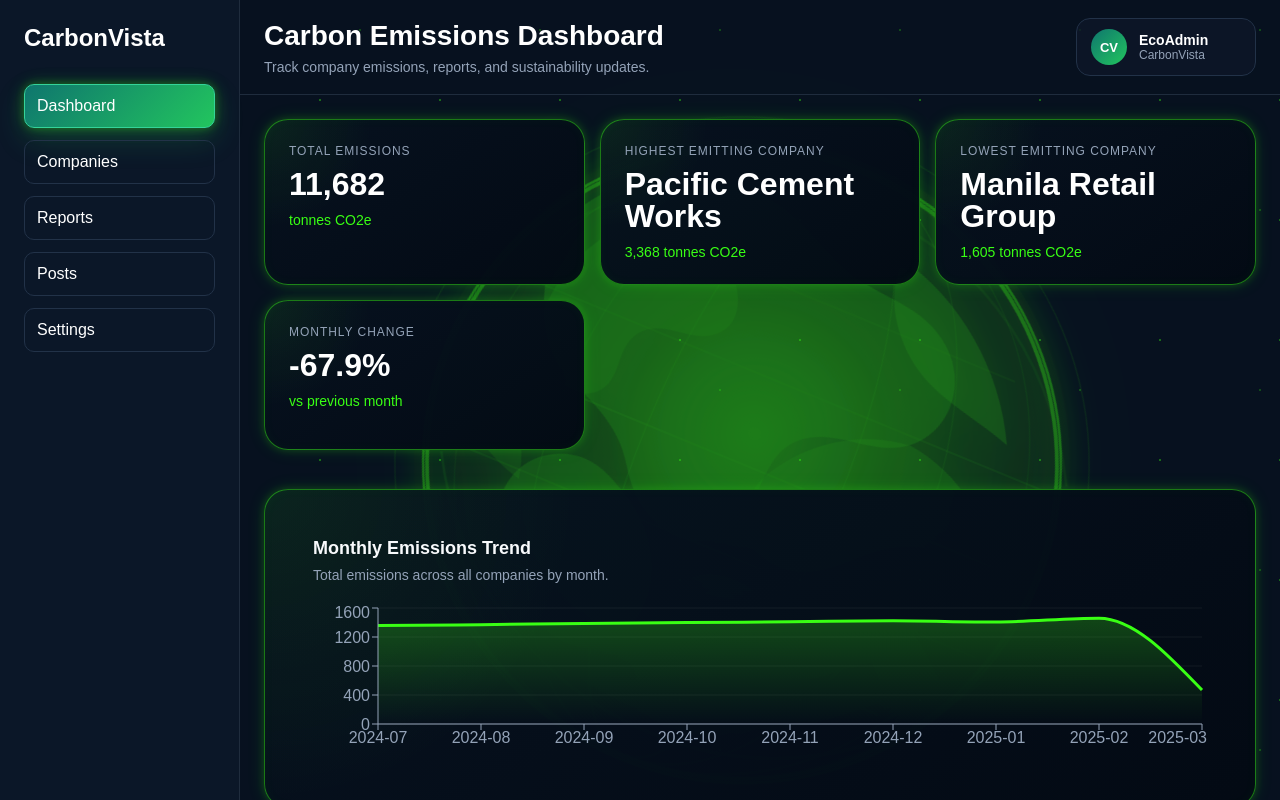
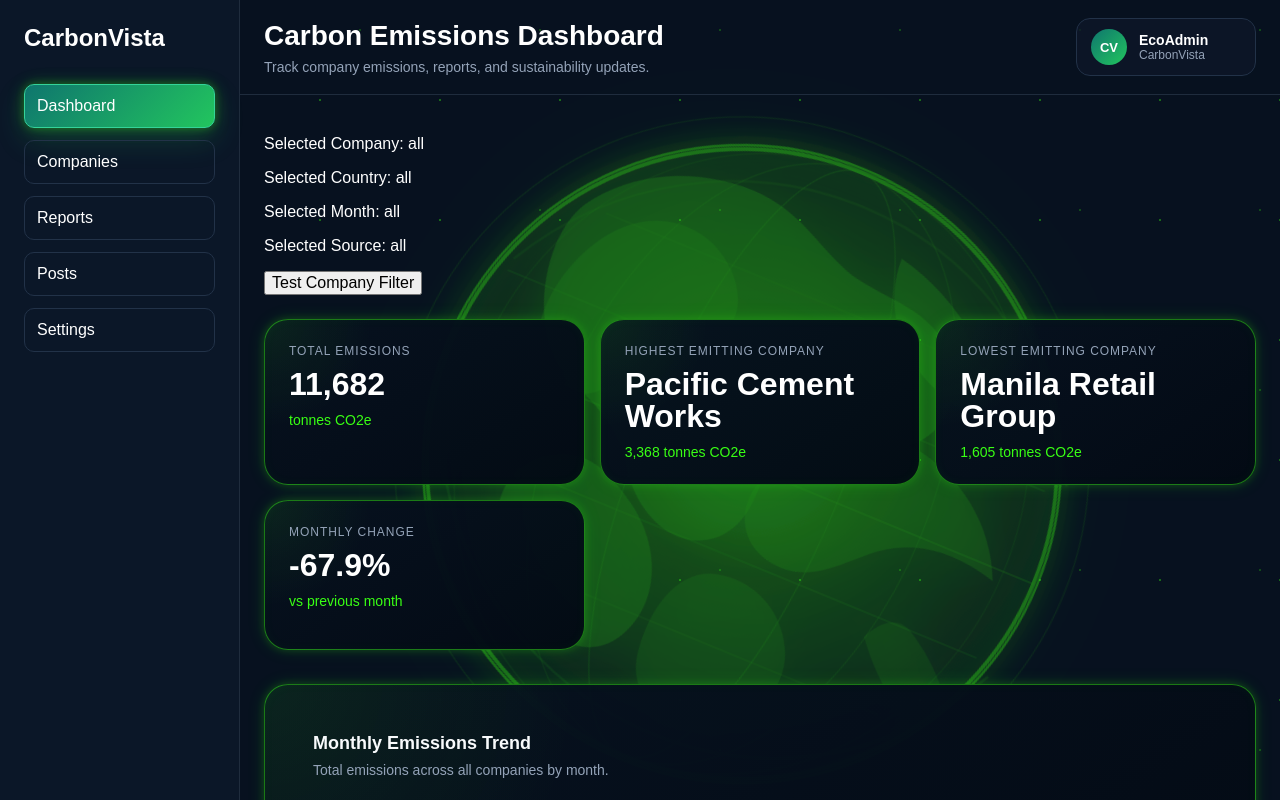
Before and after one commit to Jayzeek2025/Carbon-Emission-Dashboard, a Next.js app: page / in a window 1280 px wide. Shown: the top 800 px of the page. Built offline with nearby package versions, Linux system fonts and the light colour scheme.

Commit message:
feat: add dashboard filter state

```diff
--- a/src/app/page.tsx
+++ b/src/app/page.tsx
@@ -1,5 +1,6 @@
 "use client";
 
+import { useState } from "react";
 import AppShell from "@/components/layout/AppShell";
 import SummaryCards from "@/components/dashboard/SummaryCards";
 
@@ -12,6 +13,10 @@ import { useDashboardData } from "@/hooks/useDashboardData";
 
 export default function Home() {
   const { companies, loading, error, refetch } = useDashboardData();
+  const [selectedCompany, setSelectedCompany] = useState("all");
+  const [selectedCountry, setSelectedCountry] = useState("all");
+  const [selectedMonth, setSelectedMonth] = useState("all");
+  const [selectedSource, setSelectedSource] = useState("all");
 
   return (
     <AppShell>
@@ -21,6 +26,19 @@ export default function Home() {
 
       {!loading && !error && (
         <>
+          <div>
+            <p>Selected Company: {selectedCompany}</p>
+            <p>Selected Country: {selectedCountry}</p>
+            <p>Selected Month: {selectedMonth}</p>
+            <p>Selected Source: {selectedSource}</p>
+
+            <button
+              type="button"
+              onClick={() => setSelectedCompany("test-company")}
+            >
+              Test Company Filter
+            </button>
+          </div>
           <SummaryCards companies={companies} />
 
           <MonthlyEmissionsChart companies={companies} />
--- a/src/components/dashboard/ChartCard.css
+++ b/src/components/dashboard/ChartCard.css
@@ -17,7 +17,9 @@
 
 .chart-card__body {
    width: 100%;
+   min-width: 0;
    height: 200px;
+   min-height: 200px;
    padding: 20px 24px 24px;
 }
 
@@ -53,6 +55,7 @@
 
    .chart-card__body {
       height: 300px;
+      min-height: 300px;
       padding: 18px;
    }
 
--- a/src/components/dashboard/SummaryCards.css
+++ b/src/components/dashboard/SummaryCards.css
@@ -2,7 +2,7 @@
   display: grid;
   grid-template-columns: repeat(auto-fit, minmax(260px, 1fr));
   gap: 15px;
-  margin-bottom: 15px;
+  margin-bottom: 10px;
 }
 
 .summary-card {
```
